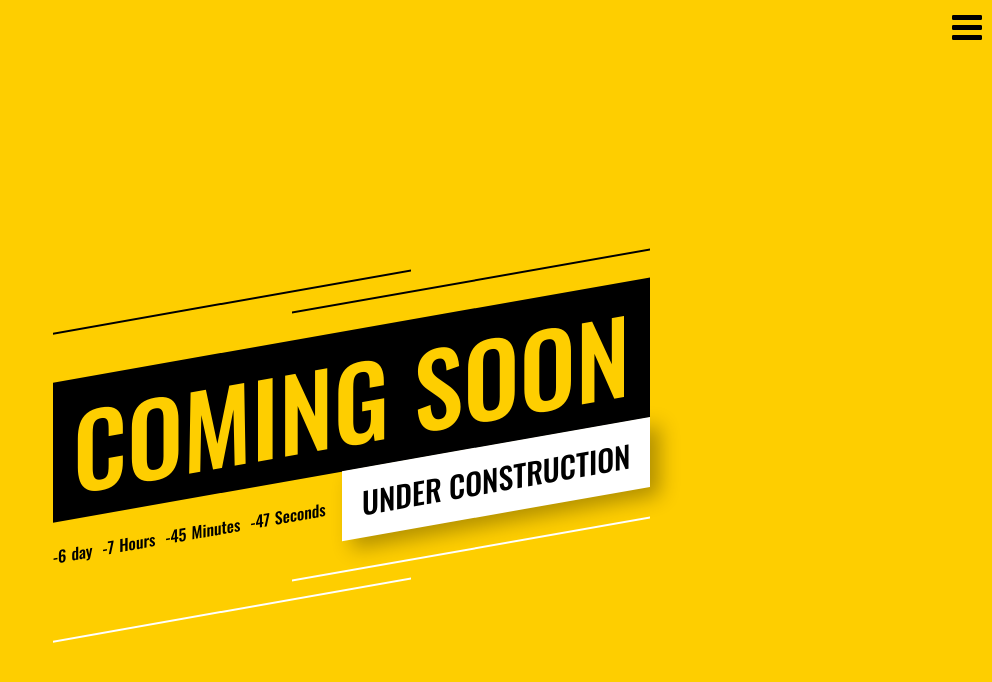
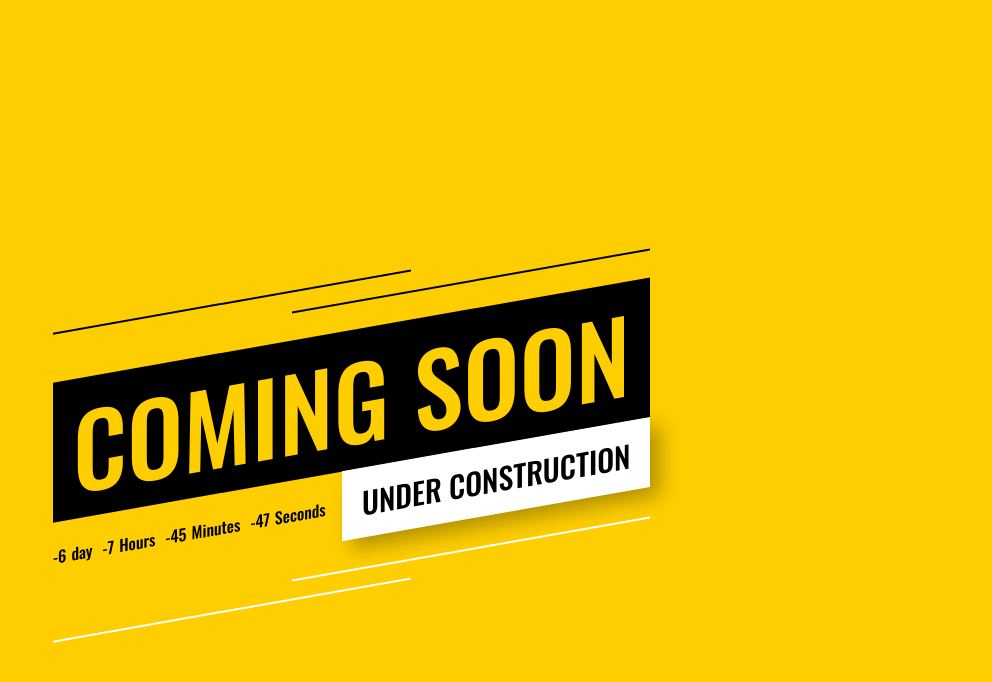
Before and after one commit to StephenOladoke/Website-Under-Construction-, a plain HTML site: page index.html in a window 1280 px wide. Shown: the whole page, without its empty margins (288-1280 px from the left). Drawn offline with nearby package versions, Linux system fonts and the light colour scheme.

Commit message:
Update index.html

```diff
--- a/index.html
+++ b/index.html
@@ -11,7 +11,7 @@
   <script src="custom.js"></script>
 </head>
 <body>
-  <span class="bar"><i class="fa fa-bars"></i></span>
+<!--   <span class="bar"><i class="fa fa-bars"></i></span> -->
   <nav class="toggle-nav">
     <ul class="listing">
       <!-- <li>
```
